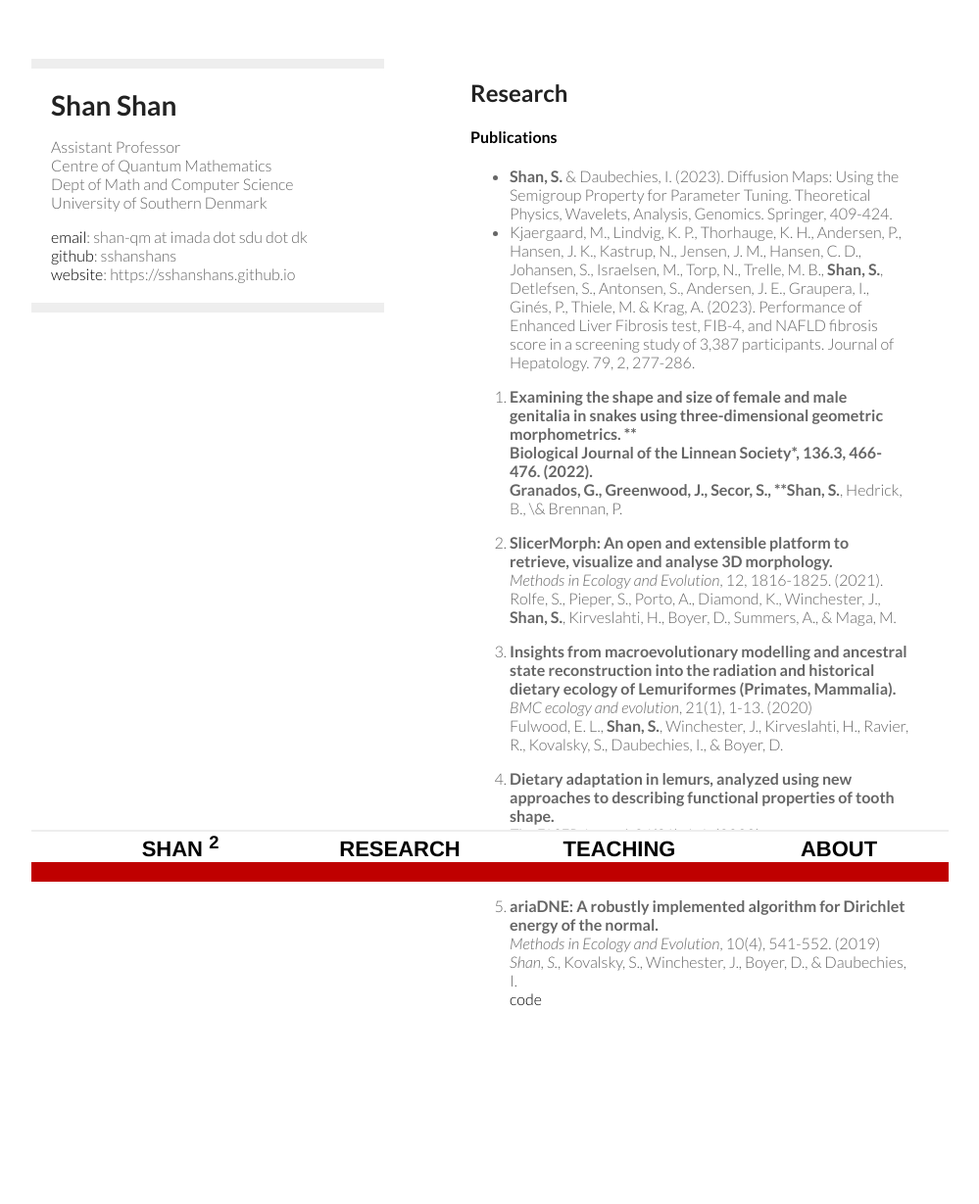
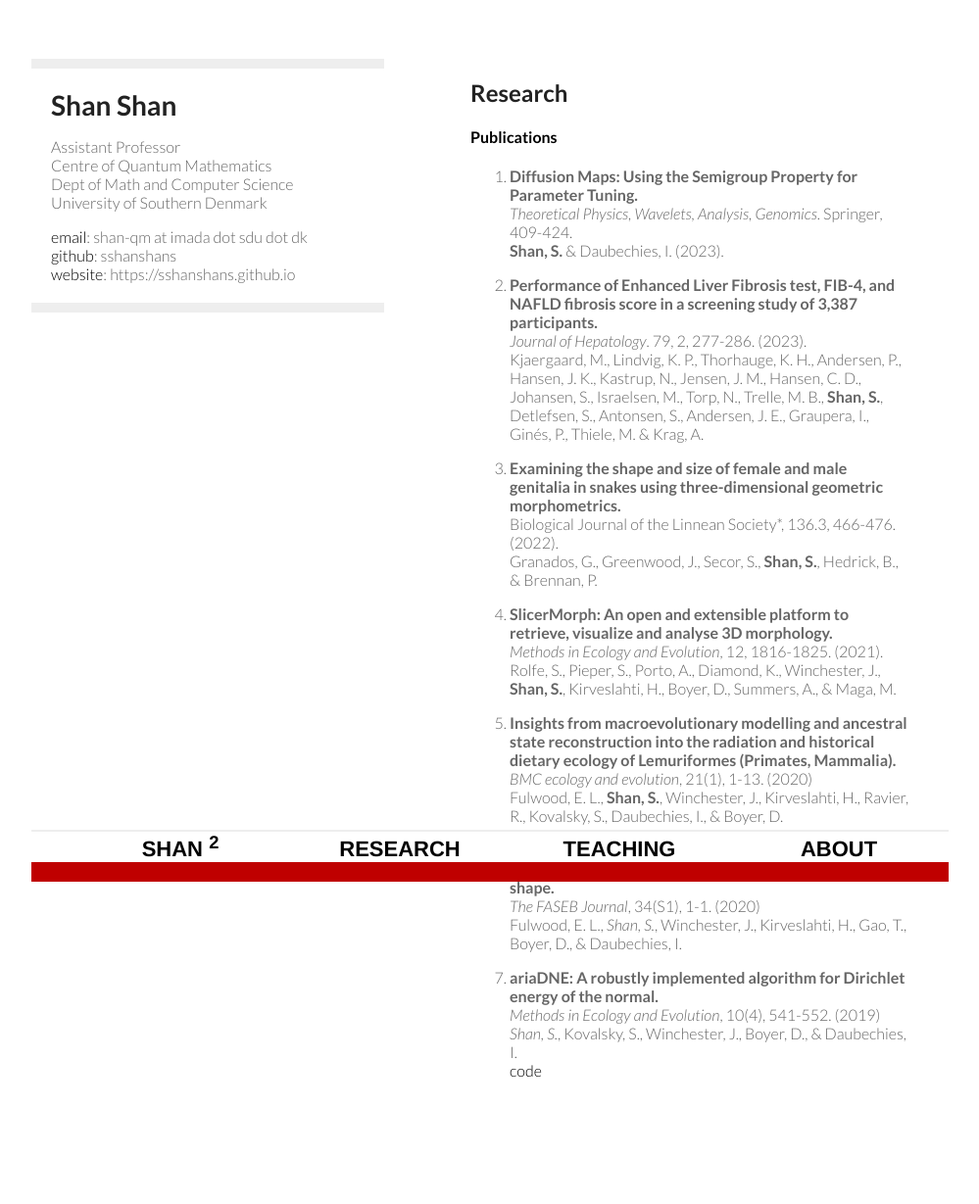
Before and after one commit to sshanshans/sshanshans.github.io, a Jekyll site: the page built from research/research.md, in a window 1280 px wide. Shown: the whole page at 98% size, without its empty margins (160-1159 px from the left). Built offline with Jekyll 4.4.1, drawn with Linux system fonts in a browser that asks for light colours; before the commit the page ends 1156 px from its top, so only the background shows below that; some of the changed lines change nothing that is shown.

Commit message:
Update research.md

```diff
--- a/research/research.md
+++ b/research/research.md
@@ -7,12 +7,17 @@ description: Research
 
 #### Publications
 
-* **Shan, S.** & Daubechies, I. (2023). Diffusion Maps: Using the Semigroup Property for Parameter Tuning. Theoretical Physics, Wavelets, Analysis, Genomics. Springer, 409-424.
-* Kjaergaard, M., Lindvig, K. P., Thorhauge, K. H., Andersen, P., Hansen, J. K., Kastrup, N., Jensen, J. M., Hansen, C. D., Johansen, S., Israelsen, M., Torp, N., Trelle, M. B., **Shan, S.**, Detlefsen, S., Antonsen, S., Andersen, J. E., Graupera, I., Ginés, P., Thiele, M. & Krag, A. (2023). Performance of Enhanced Liver Fibrosis test, FIB-4, and NAFLD fibrosis score in a screening study of 3,387 participants. Journal of Hepatology. 79, 2, 277-286.
+7. **Diffusion Maps: Using the Semigroup Property for Parameter Tuning.**  <br />
+*Theoretical Physics, Wavelets, Analysis, Genomics*. Springer, 409-424.  <br />
+**Shan, S.** & Daubechies, I. (2023).  <br />
 
-5. **Examining the shape and size of female and male genitalia in snakes using three-dimensional geometric morphometrics. ** <br />
+6. **Performance of Enhanced Liver Fibrosis test, FIB-4, and NAFLD fibrosis score in a screening study of 3,387 participants.**  <br />
+*Journal of Hepatology*. 79, 2, 277-286. (2023).  <br />
+Kjaergaard, M., Lindvig, K. P., Thorhauge, K. H., Andersen, P., Hansen, J. K., Kastrup, N., Jensen, J. M., Hansen, C. D., Johansen, S., Israelsen, M., Torp, N., Trelle, M. B., **Shan, S.**, Detlefsen, S., Antonsen, S., Andersen, J. E., Graupera, I., Ginés, P., Thiele, M. & Krag, A.  <br />
+
+5. **Examining the shape and size of female and male genitalia in snakes using three-dimensional geometric morphometrics.** <br />
 Biological Journal of the Linnean Society*, 136.3, 466-476. (2022). <br />
-Granados, G., Greenwood, J., Secor, S., **Shan, S.**, Hedrick, B., \& Brennan, P. <br />
+Granados, G., Greenwood, J., Secor, S., **Shan, S.**, Hedrick, B., & Brennan, P. <br />
 
 4. **SlicerMorph: An open and extensible platform to retrieve, visualize and analyse 3D morphology.** <br />
 *Methods in Ecology and Evolution*, 12, 1816-1825. (2021). <br />
```
